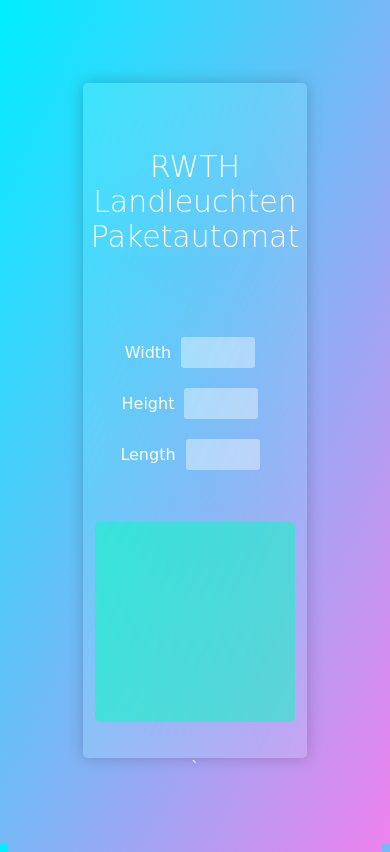
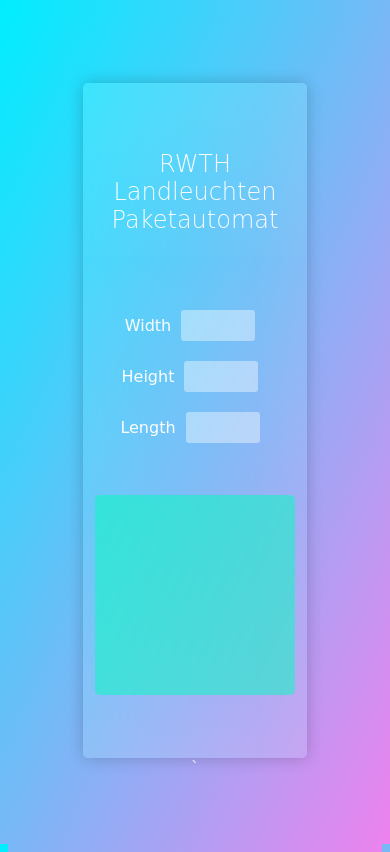
Before and after one commit to walkerchi/RWTH-Landleuchten-Paketautomat, a website: page index.html in a window 390 px wide. Drawn offline with nearby package versions, Linux system fonts and the light colour scheme.

Commit message:
adapt to mobile

```diff
--- a/index.html
+++ b/index.html
@@ -52,8 +52,9 @@
             position:relative;
             font-family: cursive;
             font-weight: 300;
-            font-size:30px;
+            font-size:24px;
             text-align: center;
+            margin-top:-20px;
             margin-bottom: -50px;
         }
         .form{
```
